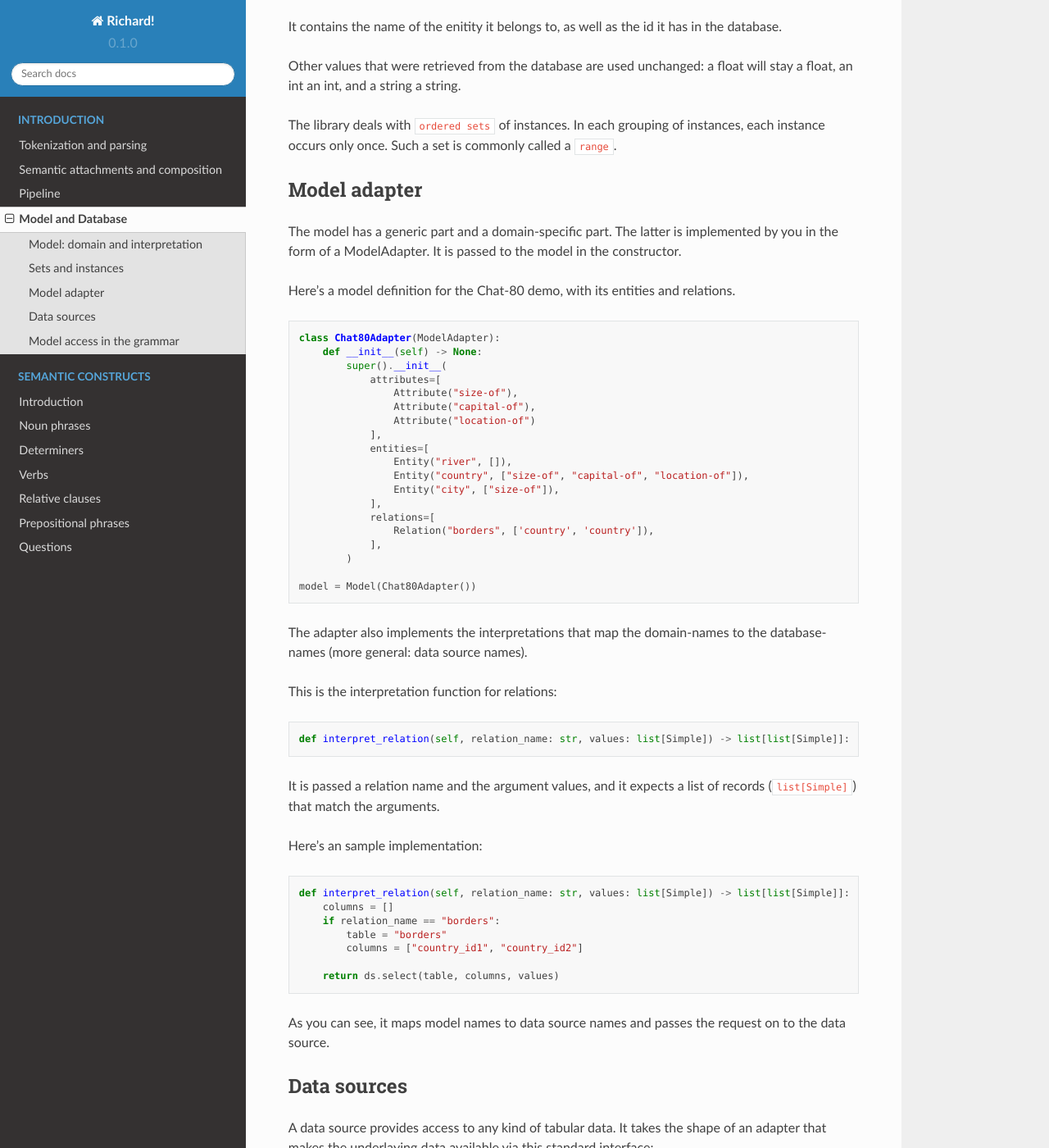
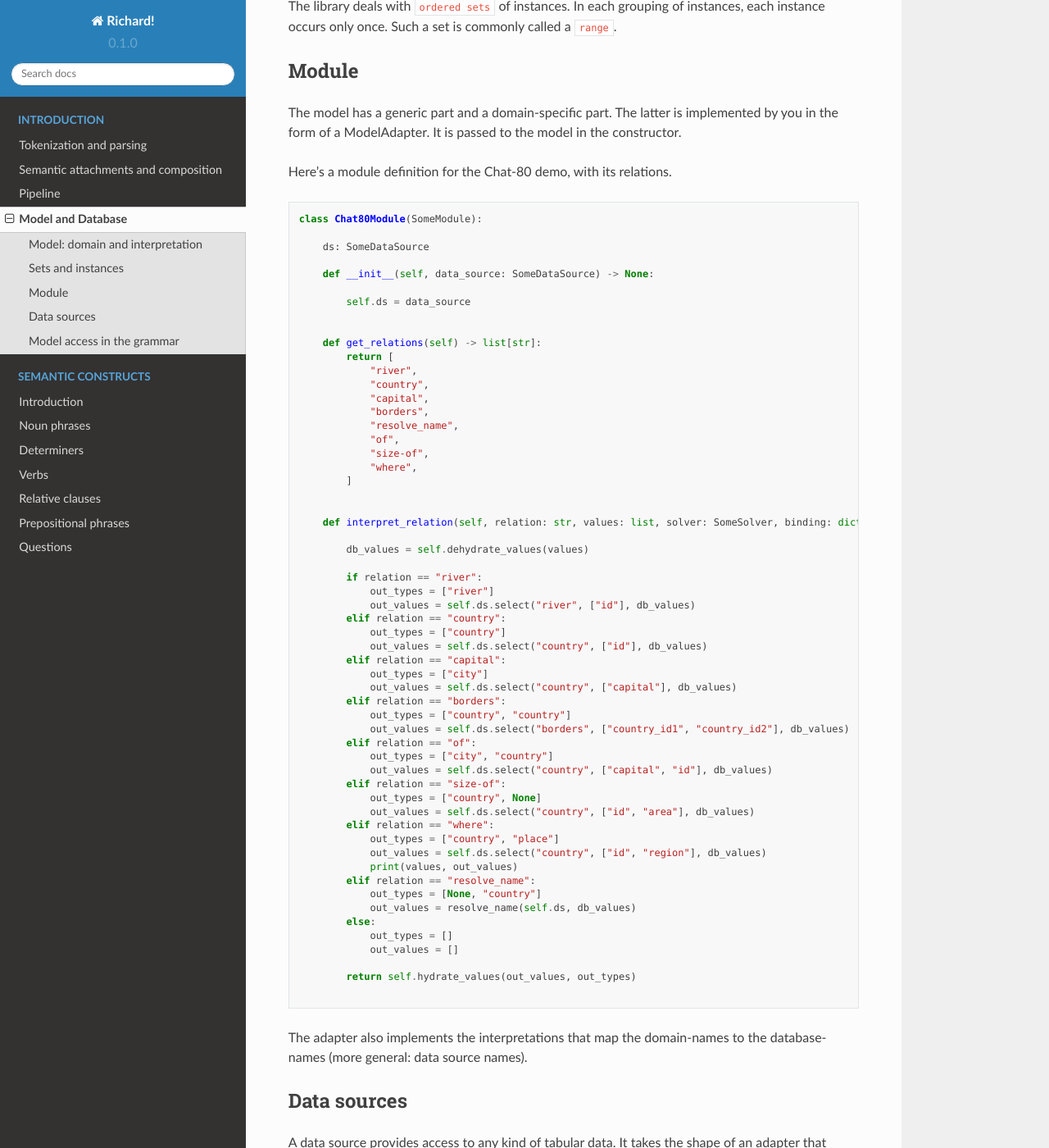
Before and after one commit to garfix/richard-readthedocs, a Sphinx documentation site: the page built from docs/source/introduction/model.md, in a window 1280 px wide and 1400 px high, scrolled down 1968 px. Shown: the whole window at 82% size. Built offline with Sphinx 7.4.7 and the Read the Docs theme 2.0.0, drawn with Linux system fonts in a browser that asks for light colours; some of the changed text lies outside the part shown.

Commit message:
new docs

```diff
--- a/docs/source/introduction/model.md
+++ b/docs/source/introduction/model.md
@@ -2,7 +2,7 @@
 
 You could tell the grammar to talk to a database directly, but this would put much of the complexity in the grammar, and it is of itself already a source of complexity. It would also make it impossible to reuse the grammar in other domains.
 
-This library puts a layer between the application and the database: the model. The model contains the domain-entities and relations. It's given an application-specific adapter: the Model adapter. The adapter talks to one or more data sources, which can take any form tabular data, most commonly a database.
+This library puts a layer between the application and the database: the model. The model contains the relations. It delegates the implementation of the relations through modules. Each model may talk to a data source (possibly more), which can take any form tabular data, most commonly a database.
 
 ![Layers](../images/layers.drawio.png)
 
@@ -16,13 +16,9 @@ In this library, the domain is formed by the rows in a database, the files of a
 
 The grammar uses the model as an abstraction to decouple it from the database.
 
-__entities__, or in linguistic literature: __sorts__, are the basic concepts of a model: users, customers, persons, products, orders, fields, groups, blocks, etc. Each entity is part of another entity, which is called its parent. For example: a town is a place; a customer is a person; a pyramid is a block. Thus, entities form a __hierarchy__. They are the meaning of nouns.
+__types__, or in linguistic literature: __sorts__, are the basic concepts of a model: users, customers, persons, products, orders, fields, groups, blocks, etc. Each entity is part of another entity, which is called its parent. For example: a town is a place; a customer is a person; a pyramid is a block. Thus, entities form a __hierarchy__. They are the meaning of nouns.
 
 __relations__ are connections between entities: borders, is_behind, is_taller. Relations take 2 or more entity arguments. They provide the meaning of verbs and relational expressions.
-
-__attributes__ express the special has-a relationship that exists between an entity and some characteristic: parent-of, capital-of, size-of, location-of. It take exactly two arguments. The first we call the `value`, the second the `object`. They provide the meaning of propositional phrases.
-
-__modifiers__ restrict the range of entities: red, european, big. They are the meaning of adjectives.
 
 It's good to make these concepts explicit at the start of a new application. Give them names that are used by the people that work with the application, rather than, say, the names used in the database, though there will be a large overlap.
 
@@ -36,64 +32,79 @@ class Instance:
     id: str
 ~~~
 
-It contains the name of the enitity it belongs to, as well as the id it has in the database.
+It contains the name of the entity it belongs to, as well as the id it has in the database.
 
 Other values that were retrieved from the database are used unchanged: a float will stay a float, an int an int, and a string a string.
 
 The library deals with `ordered sets` of instances. In each grouping of instances, each instance occurs only once. Such a set is commonly called a `range`.
 
-## Model adapter
+## Module
 
 The model has a generic part and a domain-specific part. The latter is implemented by you in the form of a ModelAdapter. It is passed to the model in the constructor.
 
-Here's a model definition for the Chat-80 demo, with its entities and relations.
+Here's a module definition for the Chat-80 demo, with its relations.
 
 ~~~python
-class Chat80Adapter(ModelAdapter):
-    def __init__(self) -> None:
-        super().__init__(
-            attributes=[
-                Attribute("size-of"),
-                Attribute("capital-of"),
-                Attribute("location-of")
-            ],
-            entities=[
-                Entity("river", []),
-                Entity("country", ["size-of", "capital-of", "location-of"]),
-                Entity("city", ["size-of"]),
-            ],
-            relations=[
-                Relation("borders", ['country', 'country']),
-            ],
-        )
+class Chat80Module(SomeModule):
 
-model = Model(Chat80Adapter())
+    ds: SomeDataSource
+
+    def __init__(self, data_source: SomeDataSource) -> None:
+
+        self.ds = data_source
+
+
+    def get_relations(self) -> list[str]:
+        return [
+            "river",
+            "country",
+            "capital",
+            "borders",
+            "resolve_name",
+            "of",
+            "size-of",
+            "where",
+        ]
+
+
+    def interpret_relation(self, relation: str, values: list, solver: SomeSolver, binding: dict) -> list[list]:
+
+        db_values = self.dehydrate_values(values)
+
+        if relation == "river":
+            out_types = ["river"]
+            out_values = self.ds.select("river", ["id"], db_values)
+        elif relation == "country":
+            out_types = ["country"]
+            out_values = self.ds.select("country", ["id"], db_values)
+        elif relation == "capital":
+            out_types = ["city"]
+            out_values = self.ds.select("country", ["capital"], db_values)
+        elif relation == "borders":
+            out_types = ["country", "country"]
+            out_values = self.ds.select("borders", ["country_id1", "country_id2"], db_values)
+        elif relation == "of":
+            out_types = ["city", "country"]
+            out_values = self.ds.select("country", ["capital", "id"], db_values)
+        elif relation == "size-of":
+            out_types = ["country", None]
+            out_values = self.ds.select("country", ["id", "area"], db_values)
+        elif relation == "where":
+            out_types = ["country", "place"]
+            out_values = self.ds.select("country", ["id", "region"], db_values)
+            print(values, out_values)
+        elif relation == "resolve_name":
+            out_types = [None, "country"]
+            out_values = resolve_name(self.ds, db_values)
+        else:
+            out_types = []
+            out_values = []
+
+        return self.hydrate_values(out_values, out_types)
+
 ~~~
 
-
 The adapter also implements the interpretations that map the domain-names to the database-names (more general: data source names).
-
-This is the interpretation function for relations:
-
-~~~python
-def interpret_relation(self, relation_name: str, values: list[Simple]) -> list[list[Simple]]:
-~~~
-
-It is passed a relation name and the argument values, and it expects a list of records (`list[Simple]`) that match the arguments.
-
-Here's an sample implementation:
-
-~~~python
-def interpret_relation(self, relation_name: str, values: list[Simple]) -> list[list[Simple]]:
-    columns = []
-    if relation_name == "borders":
-        table = "borders"
-        columns = ["country_id1", "country_id2"]
-
-    return ds.select(table, columns, values)
-~~~
-
-As you can see, it maps model names to data source names and passes the request on to the data source.
 
 ## Data sources
 
@@ -139,8 +150,8 @@ With this database access from the model in place, we can access the model from
 ~~~python
 [
     {
-        "syn": "noun -> 'parent'",
-        "sem": lambda: lambda: model.get_instances('parent')
+        "syn": "noun(E1) -> 'parent'",
+        "sem": lambda: ('parent', E1)
     },
 ]
 ~~~
```
Also changed, not shown: docs/source/introduction/composition.md (+53 -51 lines), docs/source/introduction/parsing.md (+9 -7 lines), docs/source/language/verb-phrases.md (+1 -1 lines), docs/source/images/layers.drawio.png, 3 other files.
